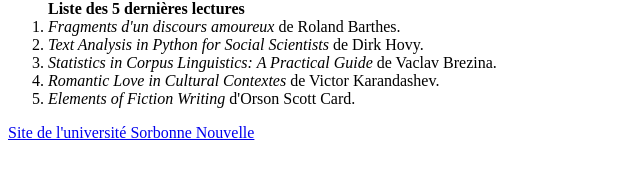
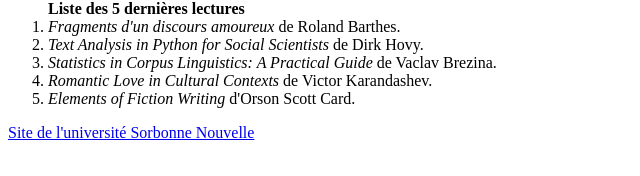
Before and after one commit to smpouli/programmation_hn, a plain HTML site: page index.html in a window 1280 px wide. Shown: the part 438-614 px from the top of the page, 0-640 px from the left. Drawn offline with Linux system fonts and the light colour scheme.

Commit message:
Update index.html
Correction d'une coquille

```diff
--- a/index.html
+++ b/index.html
@@ -48,7 +48,7 @@
             <li><em>Fragments d'un discours amoureux</em> de Roland Barthes. </li>
             <li><em>Text Analysis in Python for Social Scientists</em> de Dirk Hovy.</li>
             <li><em>Statistics in Corpus Linguistics: A Practical Guide</em> de Vaclav Brezina.</li>
-            <li><em>Romantic Love in Cultural Contextes</em> de Victor Karandashev.</li>
+            <li><em>Romantic Love in Cultural Contexts</em> de Victor Karandashev.</li>
             <li><em>Elements of Fiction Writing</em> d'Orson Scott Card.</li>
           </ol>
 
```
